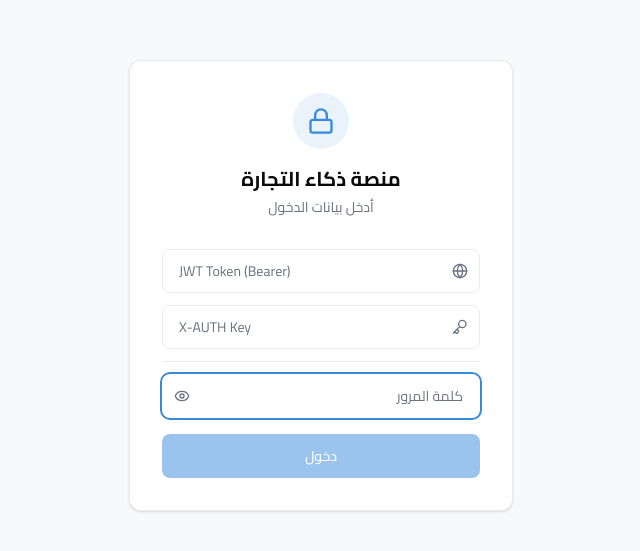
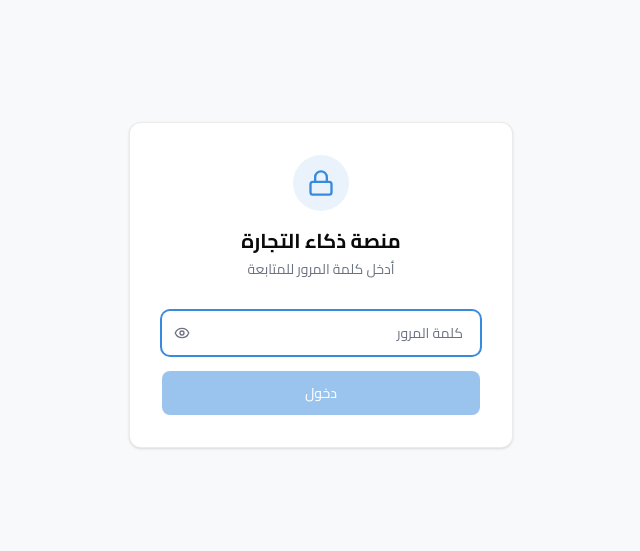
Before and after one commit to fahdbenayad2-hash/dz-dashboard, a React (Vite) app: page /login in a window 1280 px wide. Shown: the part 115-666 px from the top of the page, without its empty margins (410-1050 px from the left). Built offline with nearby package versions, Linux system fonts and the light colour scheme.

Commit message:
Revert "feat: add JWT + X-AUTH fields to Login page for API auth"
This reverts commit 6b38d0b393ac07e3ee9baa416c7faae57de8ddbf.

```diff
--- a/src/pages/Login.tsx
+++ b/src/pages/Login.tsx
@@ -1,8 +1,7 @@
 import { useState } from 'react';
 import { useNavigate } from 'react-router-dom';
 import { login } from '@/lib/auth';
-import { setToken, setXAuth, hasCredentials } from '@/lib/sheetsApi';
-import { Lock, Eye, EyeOff, Key, Globe } from 'lucide-react';
+import { Lock, Eye, EyeOff } from 'lucide-react';
 
 interface LoginProps {
   onLogin: () => void;
@@ -10,8 +9,6 @@ interface LoginProps {
 
 export function Login({ onLogin }: LoginProps) {
   const [password, setPassword] = useState('');
-  const [jwt, setJwt] = useState(localStorage.getItem('dz_jwt_token') || '');
-  const [xAuth, setXAuth] = useState(localStorage.getItem('dz_x_auth') || '');
   const [error, setError] = useState(false);
   const [show, setShow] = useState(false);
   const navigate = useNavigate();
@@ -21,8 +18,6 @@ export function Login({ onLogin }: LoginProps) {
     setError(false);
     const success = login(password);
     if (success) {
-      setToken(jwt);
-      setXAuth(xAuth);
       onLogin();
       navigate('/', { replace: true });
     } else {
@@ -39,36 +34,10 @@ export function Login({ onLogin }: LoginProps) {
               <Lock className="h-7 w-7 text-[var(--color-primary)]" />
             </div>
             <h1 className="text-xl font-bold text-[var(--color-text)]">منصة ذكاء التجارة</h1>
-            <p className="mt-1 text-sm text-[var(--color-text-muted)]">أدخل بيانات الدخول</p>
+            <p className="mt-1 text-sm text-[var(--color-text-muted)]">أدخل كلمة المرور للمتابعة</p>
           </div>
 
           <form onSubmit={handleSubmit} className="space-y-4">
-            <div className="space-y-3">
-              <div className="relative">
-                <Globe className="absolute right-3 top-1/2 -translate-y-1/2 h-4 w-4 text-[var(--color-text-muted)]" />
-                <input
-                  type="text"
-                  value={jwt}
-                  onChange={e => setJwt(e.target.value)}
-                  placeholder="JWT Token (Bearer)"
-                  className="flex h-11 w-full rounded-lg border border-[var(--color-border)] bg-transparent px-4 py-2 text-sm text-[var(--color-text)] placeholder:text-[var(--color-text-muted)] focus:outline-none focus:ring-2 focus:ring-[var(--color-primary)] focus:border-transparent pr-10"
-                  dir="ltr"
-                />
-              </div>
-
-              <div className="relative">
-                <Key className="absolute right-3 top-1/2 -translate-y-1/2 h-4 w-4 text-[var(--color-text-muted)]" />
-                <input
-                  type="text"
-                  value={xAuth}
-                  onChange={e => setXAuth(e.target.value)}
-                  placeholder="X-AUTH Key"
-                  className="flex h-11 w-full rounded-lg border border-[var(--color-border)] bg-transparent px-4 py-2 text-sm text-[var(--color-text)] placeholder:text-[var(--color-text-muted)] focus:outline-none focus:ring-2 focus:ring-[var(--color-primary)] focus:border-transparent pr-10"
-                  dir="ltr"
-                />
-              </div>
-
-              <div className="border-t border-[var(--color-border)] pt-3">
             <div className="relative">
               <input
                 type={show ? 'text' : 'password'}
@@ -85,8 +54,6 @@ export function Login({ onLogin }: LoginProps) {
               >
                 {show ? <EyeOff className="h-4 w-4" /> : <Eye className="h-4 w-4" />}
               </button>
-                </div>
-              </div>
             </div>
 
             {error && (
```
Lines whose indentation alone changed are shown as unchanged.
